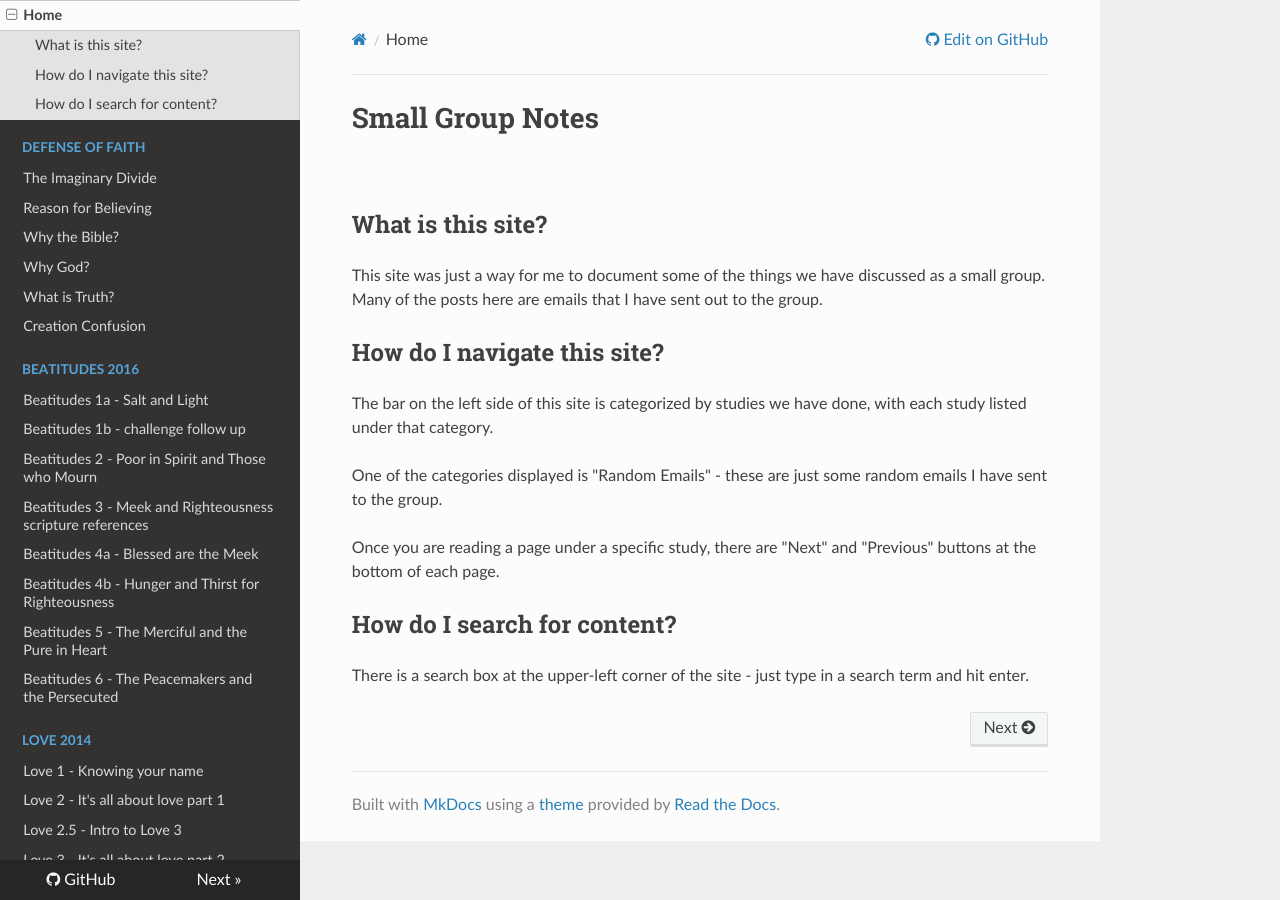
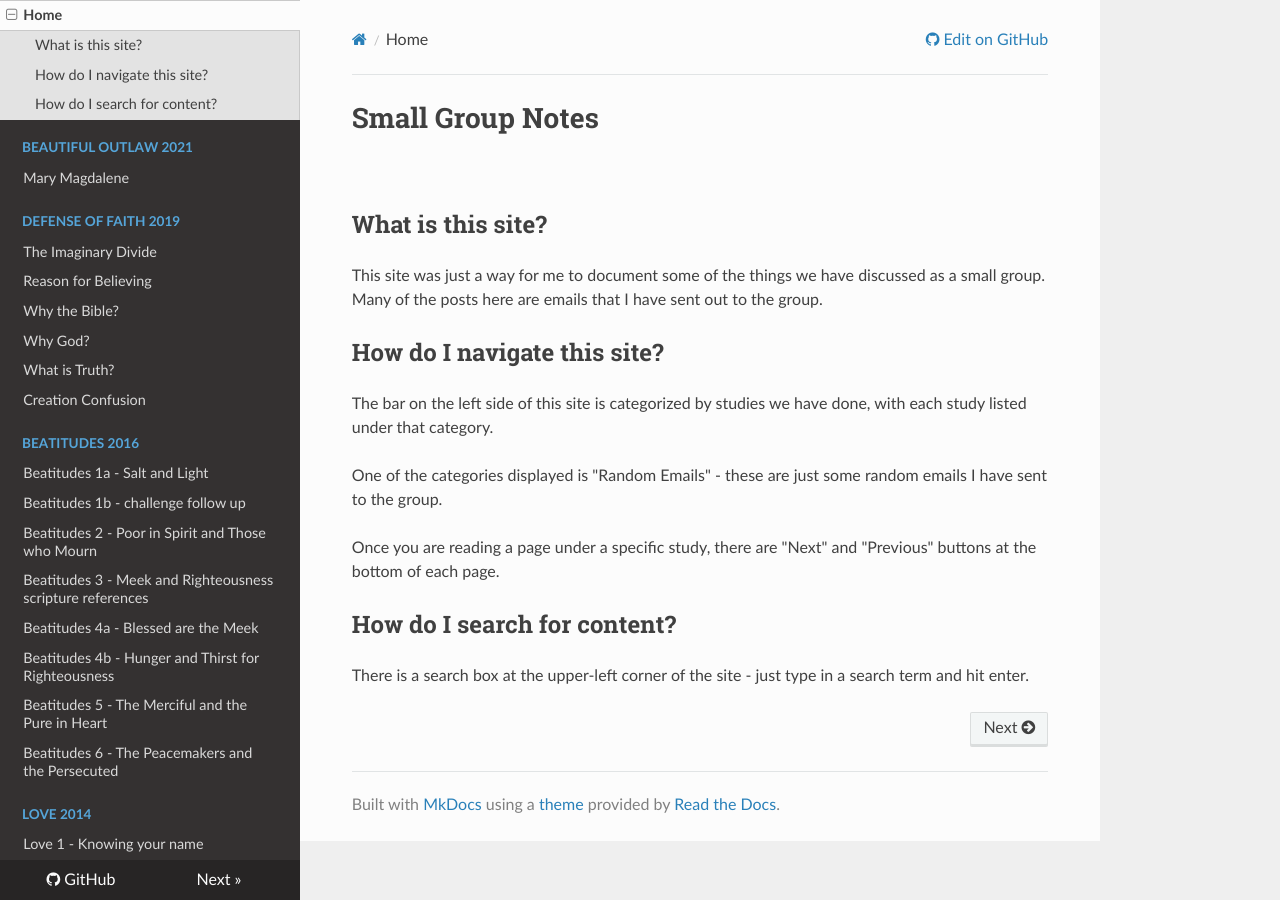
Before and after one commit to smallgroupnotes/smallgroupnotes.github.io, an MkDocs documentation site: the page built from docs/index.md, in a window 1280 px wide. Built offline with MkDocs 1.6.1, drawn with Linux system fonts in a browser that asks for light colours; nearby versions of some CDN libraries.

Commit message:
updating

```diff
--- a/mkdocs.yml
+++ b/mkdocs.yml
@@ -15,7 +15,9 @@ theme: readthedocs # quotes look odd... - fixed in custom.css
 
 nav:
   - Home: index.md
-  - Defense of Faith:
+  - Beautiful Outlaw 2021:
+    - Mary Magdalene: outlaw2021/mary-magdalene.md
+  - Defense of Faith 2019:
     - The Imaginary Divide: defense2019/the-imaginary-divide.md
     - Reason for Believing: defense2019/reason-for-believing.md
     - Why the Bible?: defense2019/why-the-bible.md
```
Also changed, not shown: docs/outlaw2021/mary-magdalene.md (added, +42 -0 lines), 1 other file.
